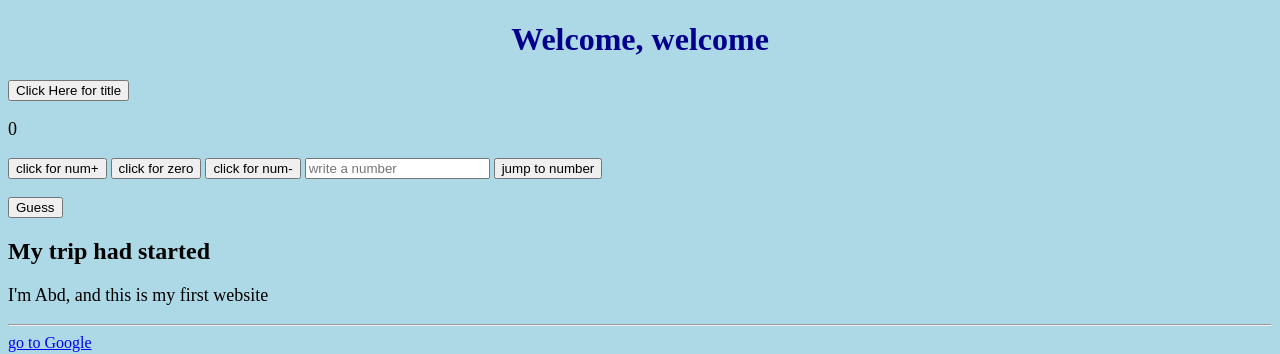
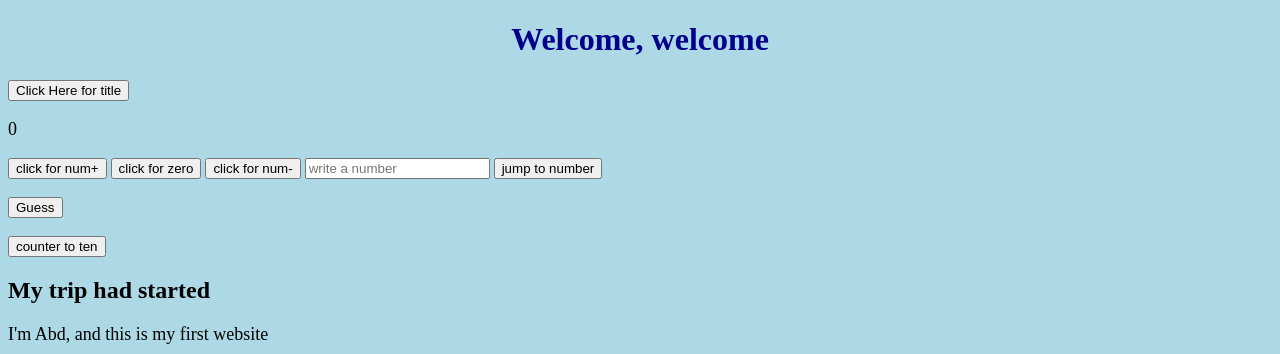
Before and after one commit to Abd-Divid/fullstack-journey, a plain HTML site: page index.html in a window 1280 px wide. Shown: the top 354 px of the page. Drawn offline with Linux system fonts and the light colour scheme.

Commit message:
loops lesson

```diff
--- a/index.html
+++ b/index.html
@@ -16,6 +16,8 @@
         <button onclick="jumpTo()">jump to number </button>
         <p id="hint"></p>
         <button onclick="guess()">Guess</button>
+        <p id="numbers"></p>
+        <button onclick="countToTen()">counter to ten</button>
         <h2> My trip had started </h2>
         <p>I'm Abd, and this is my first website </p>
         <hr>
@@ -99,6 +101,14 @@
 
             }
         }
+        function countToTen(){
+            let n = Number(document.getElementById("myNumber").value);
+            let text="";
+            for(let i = 1; i<=n ; i++){
+                text = text + i + " ";
+            }
+            document.getElementById("numbers").textContent = text ;
+        }
        </script>
 
     </body>
```
